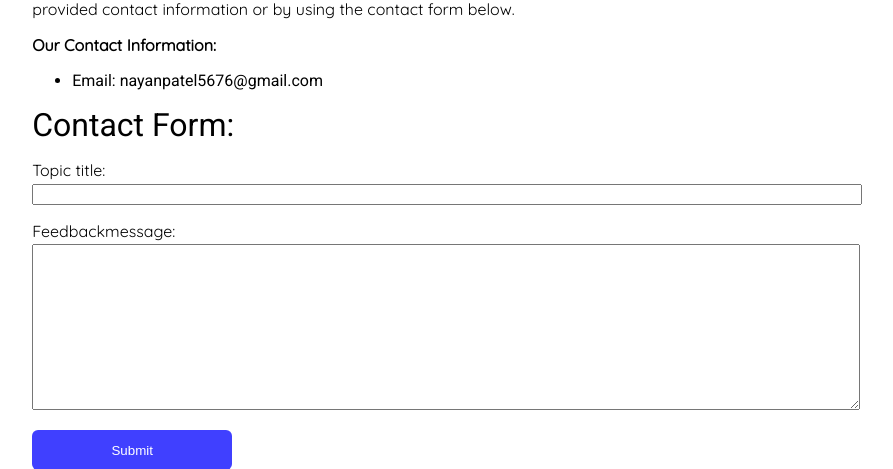
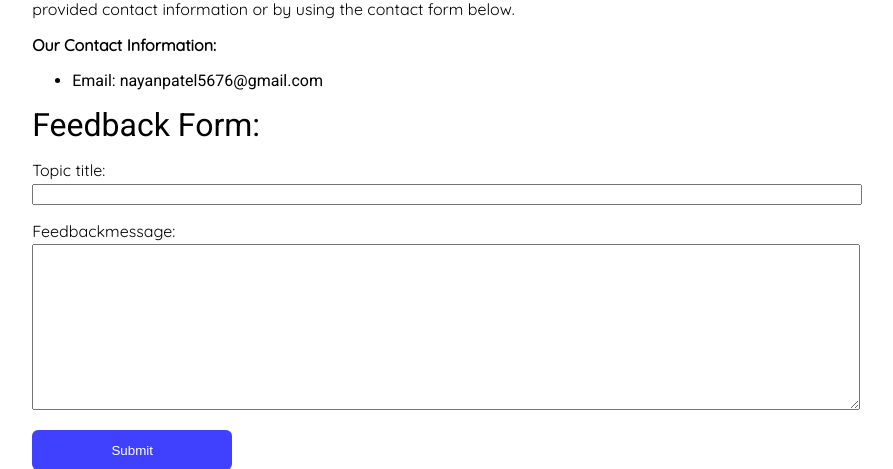
Before and after one commit to nayan00112/Transpara, a Django app: page /contact in a window 1280 px wide. Shown: the part 158-627 px from the top of the page, without its empty margins (197-1090 px from the left). Run offline with Django 3.2, Linux system fonts and the light colour scheme; a user stored in the database is signed in.

Commit message:
feedback form label

```diff
--- a/Transpara/templates/Blogs/contact.html
+++ b/Transpara/templates/Blogs/contact.html
@@ -68,7 +68,7 @@
         {% if user.is_authenticated %}
         <div>
             {% if fm %}
-            <span style="font-size: 2rem;">Contact Form:</span>
+            <span style="font-size: 2rem;">Feedback Form:</span>
 
             <form method="post" name="feedbackForm">
                 {{fm.as_p}}
```
